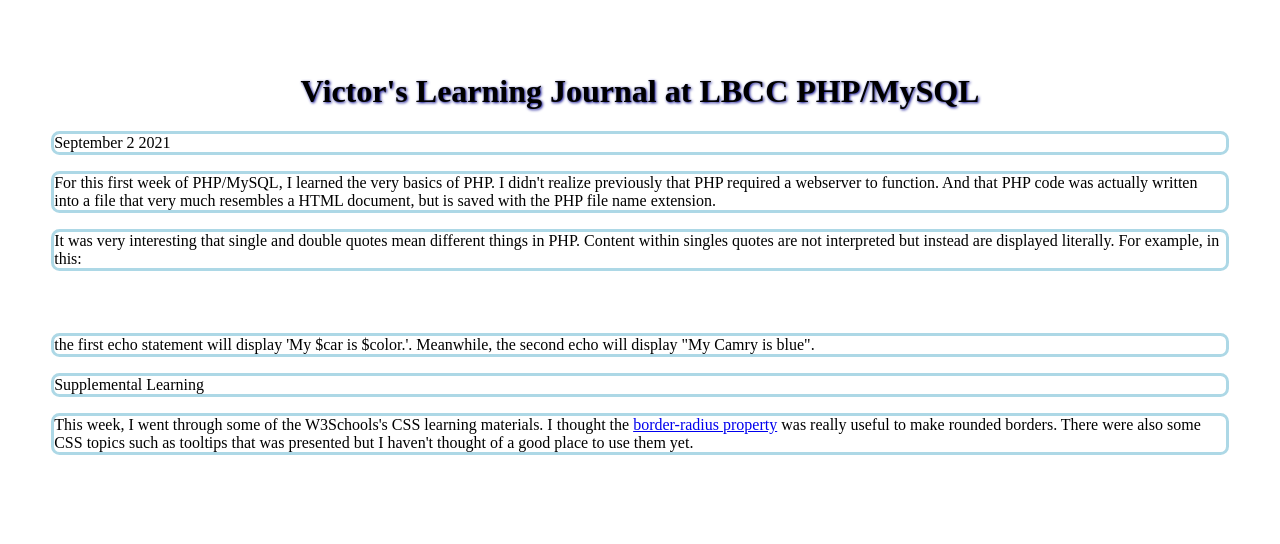
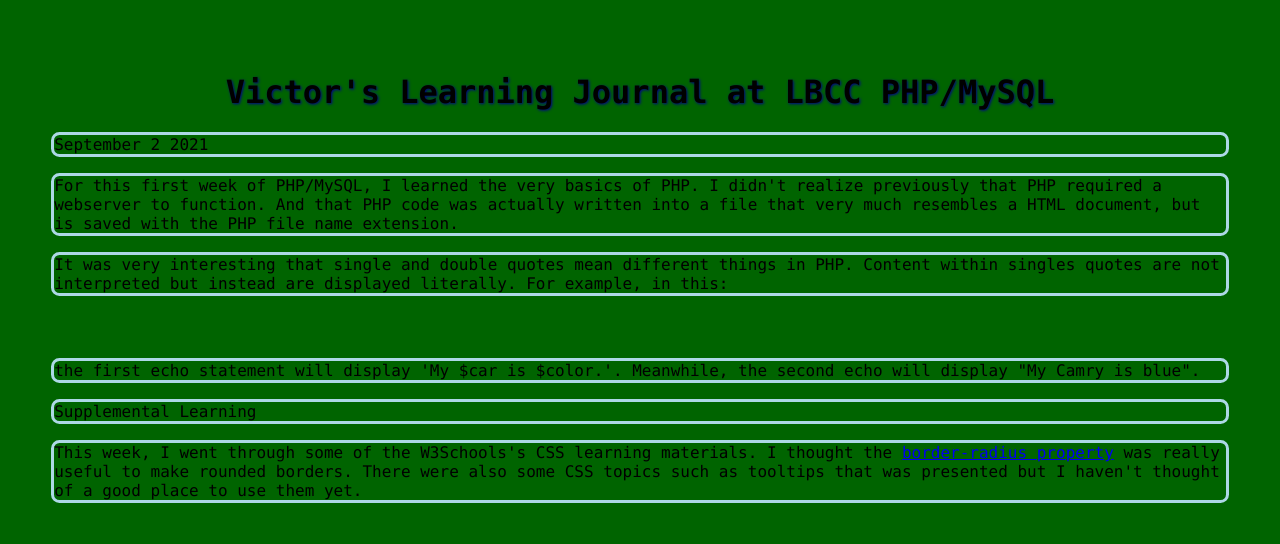
Before and after one commit to vtzuanglbcc/LearningJournal, a PHP site: page / in a window 1280 px wide. Shown: the top 544 px of the page. Run offline with PHP 8.4, Linux system fonts and the light colour scheme.

Commit message:
Update styles.css

```diff
--- a/styles.css
+++ b/styles.css
@@ -1,6 +1,8 @@
 body {
   padding: 2%;
   margin: 2%;
+  font-family: "Lucida Handwriting", Monaco, Georgia;
+  background-color: darkgreen;
 }
 h1 {
   text-shadow: 1px 1px 3px darkblue;
```
